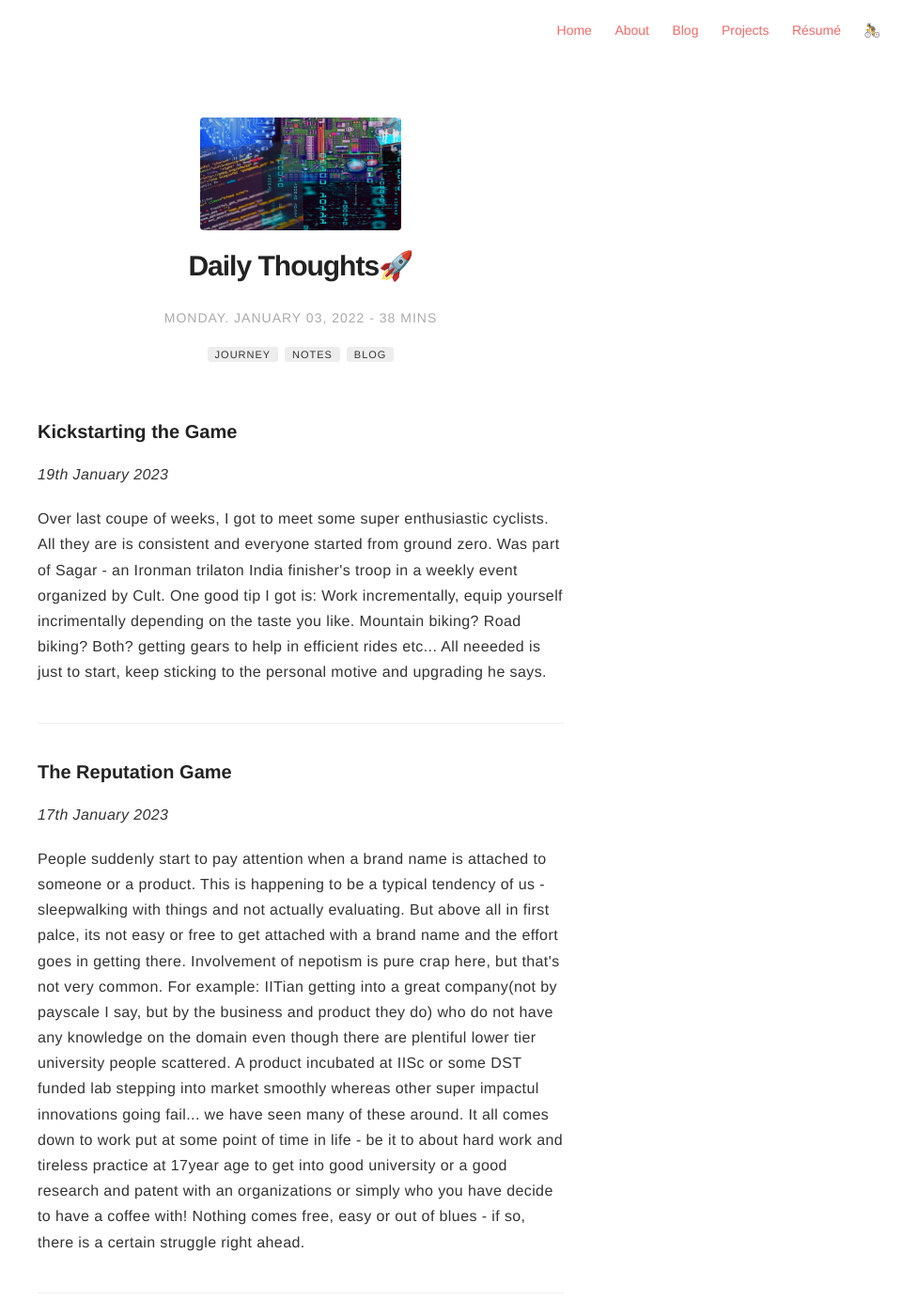
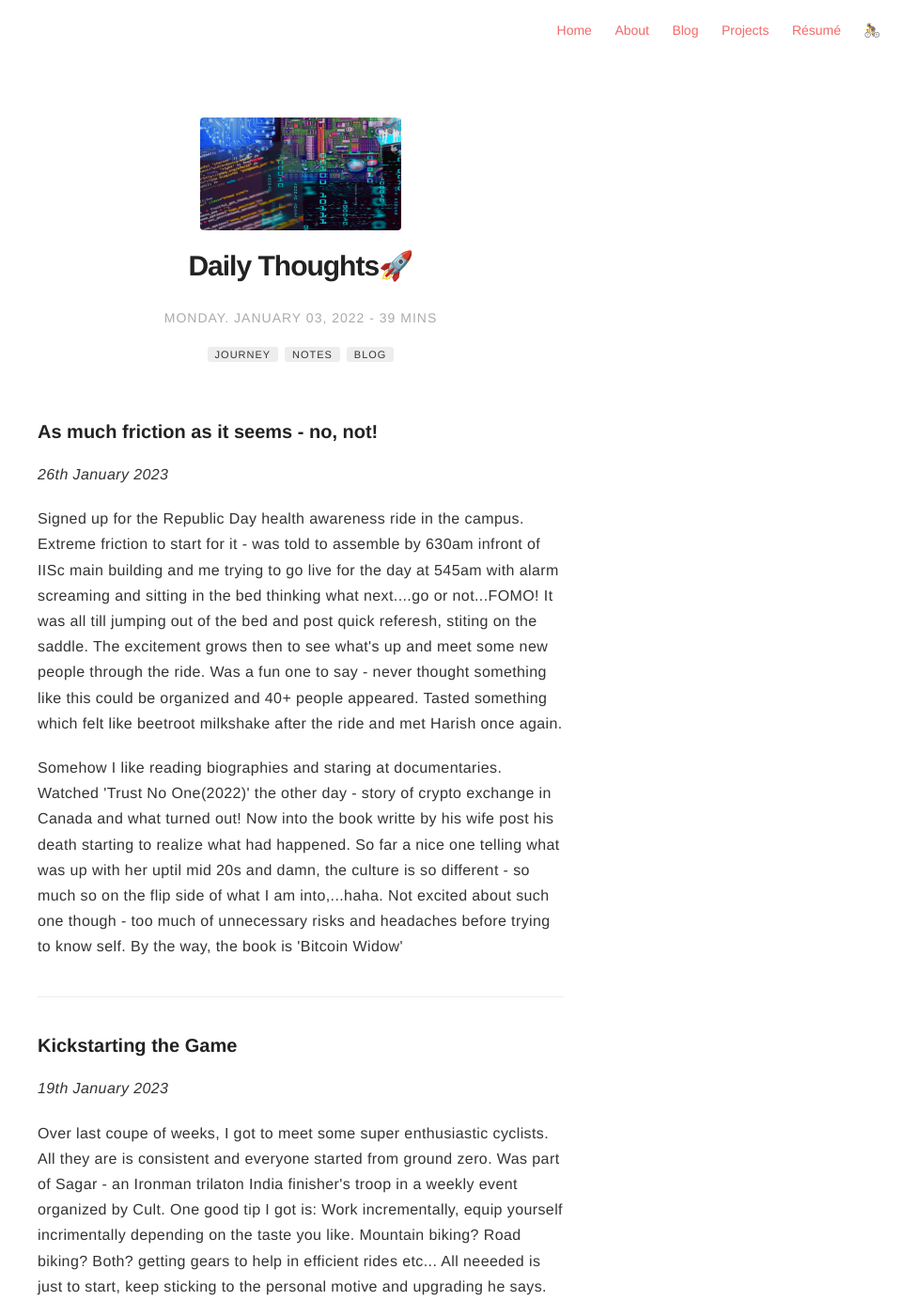
Before and after one commit to ngu25/ngu25.github.io, a Jekyll site: the page built from _posts/2022-01-03-my-daily-journey-blog3.markdown, in a window 1280 px wide and 1400 px high. Shown: the whole window at 94% size, without its empty margins (320-1280 px from the left). Built offline with Jekyll 4.4.1, drawn with Linux system fonts in a browser that asks for light colours; comment, search, counter and statistics services are not loaded.

Commit message:
Update 2022-01-03-my-daily-journey-blog3.markdown

```diff
--- a/_posts/2022-01-03-my-daily-journey-blog3.markdown
+++ b/_posts/2022-01-03-my-daily-journey-blog3.markdown
@@ -13,6 +13,14 @@ author: navadeepganeshu
 description: Simply to self document and learn from experience. Closed space until you're really curious :)
 ---
 
+### As much friction as it seems - no, not!
+<p><i>26th January 2023</i></p>
+
+<p>Signed up for the Republic Day health awareness ride in the campus. Extreme friction to start for it - was told to assemble by 630am infront of IISc main building and me trying to go live for the day at 545am with alarm screaming and sitting in the bed thinking what next....go or not...FOMO! It was all till jumping out of the bed and post quick referesh, stiting on the saddle. The excitement grows then to see what's up and meet some new people through the ride. Was a fun one to say - never thought something like this could be  organized and 40+ people appeared. Tasted something which felt like beetroot milkshake after the ride and met Harish once again. </p>
+
+<p>Somehow I like reading biographies and staring at documentaries. Watched 'Trust No One(2022)' the other day - story of crypto exchange in Canada and what turned out! Now into the book writte by his wife post his death starting to realize what had happened. So far a nice one telling what was up with her uptil mid 20s and damn, the culture is so different - so much so on the flip side of what I am into,...haha. Not excited about such one though - too much of unnecessary risks and headaches before trying to know self. By the way, the book is 'Bitcoin Widow'</p>
+
+-----
 ### Kickstarting the Game
 <p><i>19th January 2023</i></p>
 
```
